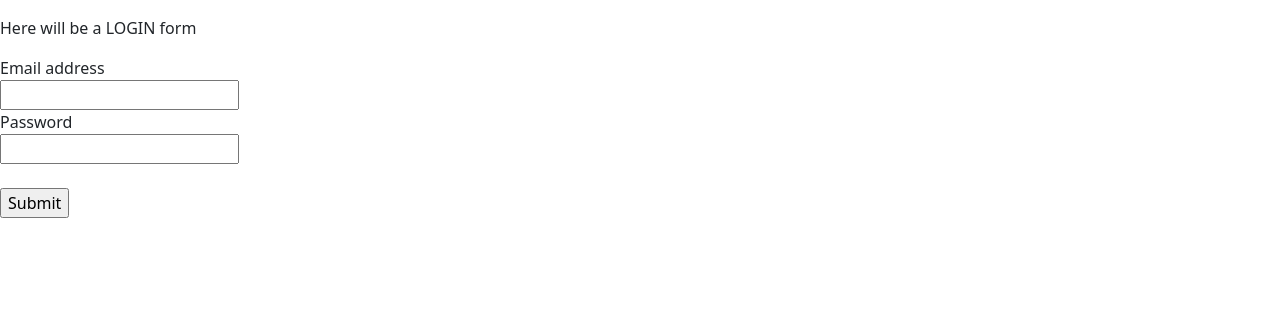
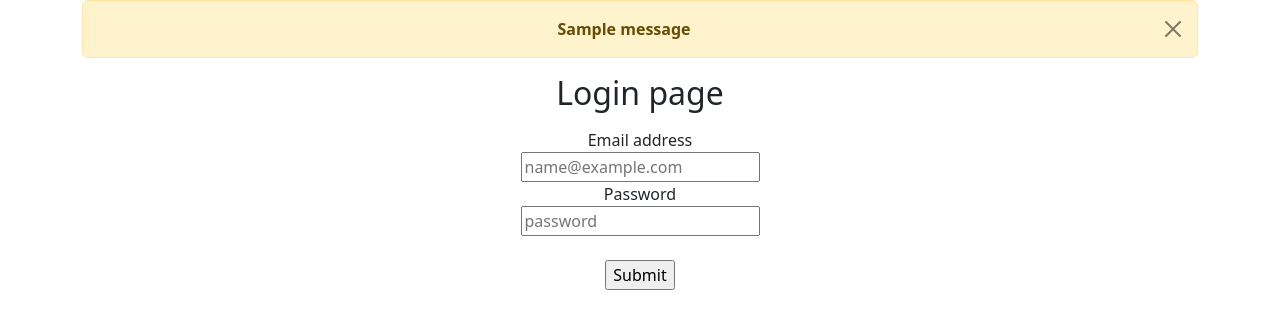
Before and after one commit to cyrillus31/interview-prep_web_app, a Django app: page /members/login_user/ in a window 1280 px wide. Shown: the top 329 px of the page. Run offline with Django 5.2, Linux system fonts and the light colour scheme; tables that the repository leaves empty hold one stand-in row (values such as "Sample post"); one stand-in notice (Sample message) is shown.

Commit message:
created user_login page && added bootstap css

```diff
--- a/mysite/members/templates/authenticate/layout.html
+++ b/mysite/members/templates/authenticate/layout.html
@@ -3,7 +3,12 @@
   <head>
     <meta charset="UTF-8">
     <meta name="viewpoint" content="width=device-width, initial-scale=1.0">
+
     <title>::Members page::</title>
+
+    <style>
+      div {text-align: center;}
+    </style>
 
   <!--bootstrap link to css-->
     <link href="https://cdn.jsdelivr.net/npm/bootstrap@5.3.2/dist/css/bootstrap.min.css" rel="stylesheet" integrity="sha384-T3c6CoIi6uLrA9TneNEoa7RxnatzjcDSCmG1MXxSR1GAsXEV/Dwwykc2MPK8M2HN" crossorigin="anonymous">
@@ -11,6 +16,17 @@
   </head>
   <body>
     <main>
+      <div class="container">
+        {% if messages %}
+          {% for message in messages %}
+            <div class="alert alert-warning alert-dismissible fade show" role="alert">
+              <strong>{{ message }}</strong>
+              <button type="button" class="btn-close" data-bs-dismiss="alert" aria-label="Close"></button>
+            </div>
+          {% endfor %}
+        {% endif %}
+      </div>
+
       {% block content %}{% endblock content %}
 
       <!--bootstrap link to JS-->
--- a/mysite/members/templates/authenticate/login.html
+++ b/mysite/members/templates/authenticate/login_user.html
@@ -1,19 +1,23 @@
 {% extends "./layout.html" %}
+
 {% block content %}
+
 <p>
-  <div>Here will be a LOGIN form</div>
+  <div>
+    <h2>Login page</h2>
+  </div>
 </p>
 
-<form action="" method=POST>
+<form action="" method="post">
   {% csrf_token %}
 
   <div>
     <label for="InputEmail">Email address</label><br>
-    <input type="email" id="InputEmail"><br>
+    <input type="email" id="InputEmail" name="email" placeholder="name@example.com" required><br>
   </div>
   <div>
     <label for="InputPassowrd">Password</label><br>
-    <input type="password" id="InputPassowrd"><br><br>
+    <input type="password" id="InputPassword" name="password" placeholder="password" required><br><br>
   </div>
   <div>
     <input type="submit" value="Submit">
--- a/mysite/members/views.py
+++ b/mysite/members/views.py
@@ -1,4 +1,4 @@
-from django.shortcuts import render, redirect
+from django.shortcuts import HttpResponse, render, redirect
 from django.contrib.auth import authenticate, login, logout
 from django.contrib import messages
 from django.http import HttpRequest
@@ -6,8 +6,21 @@ from django.http import HttpRequest
 
 def login_user(request: HttpRequest):
     if request.method == "POST":
-        pass
-    else:
-        ...
+        print("hello")
 
-    return render(request, "authenticate/login.html", {})
+        try:
+            email = request.POST["email"]
+            password = request.POST["password"]
+            user = authenticate(request, email=email, password=password)
+
+            if user is not None:
+                login(request, user)
+                return redirect(request, HttpResponse("Successfull login!"), {})
+
+            messages.success(request, "Ivalid login data")
+            return render(request, "authenticate/login_user.html", {})
+
+        except Exception as e:
+            return render(request, "authenticate/login_user.html", {"error": e})
+
+    return render(request, "authenticate/login_user.html", {})
```
Also changed, not shown: mysite/flashcards/migrations/0003_answer_language_question_author_question_language_and_more.py (renamed from mysite/flashcards/migrations/0001_answer_language_question_author_question_language_and_more.py).
